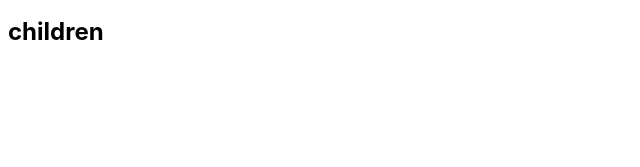
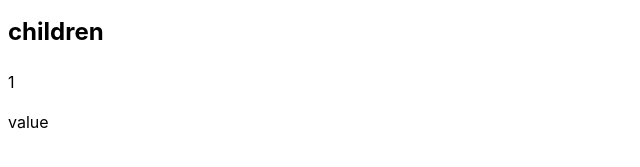
Before and after one commit to 7vTr0x7/React-Typescript, a React (Vite) app: page / in a window 1280 px wide. Shown: the part 161-328 px from the top of the page, without its empty margins (0-640 px from the left). Built offline with nearby package versions, Linux system fonts and the light colour scheme.

Commit message:
react-ts Generic functions

```diff
--- a/src/App.tsx
+++ b/src/App.tsx
@@ -5,10 +5,18 @@ function App() {
     return n + m;
   };
 
+  const returnValue = <T,>(val: T): T => {
+    return val;
+  };
+
   return (
     <>
       <div>
-        <Box heading={"Hamlo"} count={1} addFunc={addFunc}>
+        <Box
+          heading={"Hamlo"}
+          count={1}
+          addFunc={addFunc}
+          returnValue={returnValue}>
           <h2>children</h2>
         </Box>
       </div>
--- a/src/components/Box.tsx
+++ b/src/components/Box.tsx
@@ -5,10 +5,13 @@ type PropType = {
   count: number;
   addFunc: (n: number, m: number) => number;
   children: ReactNode;
+  returnValue: <T>(val: T) => T;
 };
 
-const Box = ({ heading, count, addFunc, children }: PropType) => {
+const Box = ({ heading, count, addFunc, children, returnValue }: PropType) => {
   const value = addFunc(2, 5);
+  const rValue1 = returnValue(1);
+  const rValue2 = returnValue("value");
 
   return (
     <div>
@@ -16,6 +19,8 @@ const Box = ({ heading, count, addFunc, children }: PropType) => {
       <p>{count}</p>
       <p>{value}</p>
       {children}
+      <p>{rValue1}</p>
+      <p>{rValue2}</p>
     </div>
   );
 };
```
